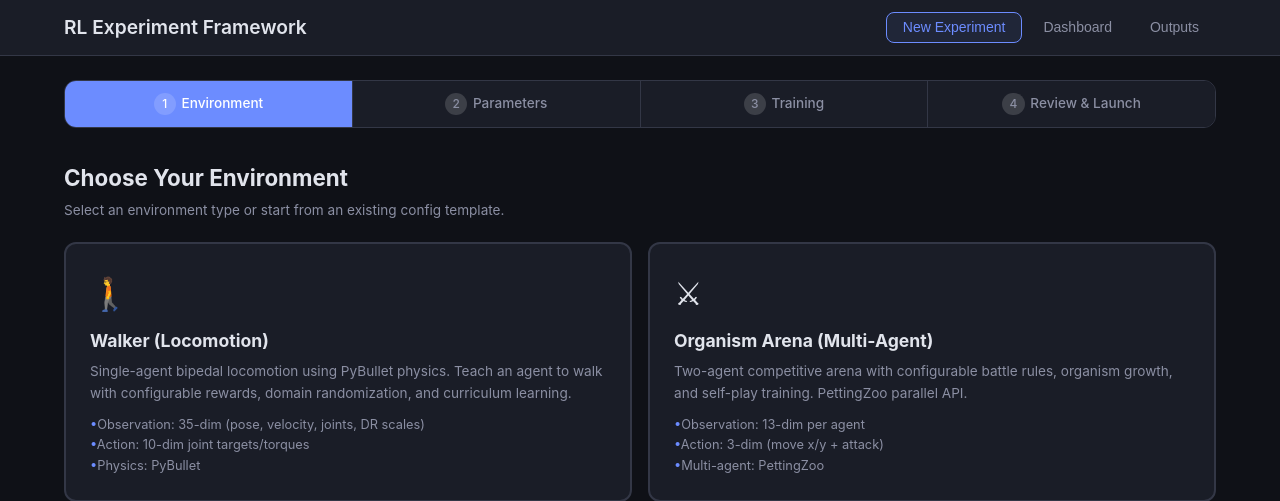
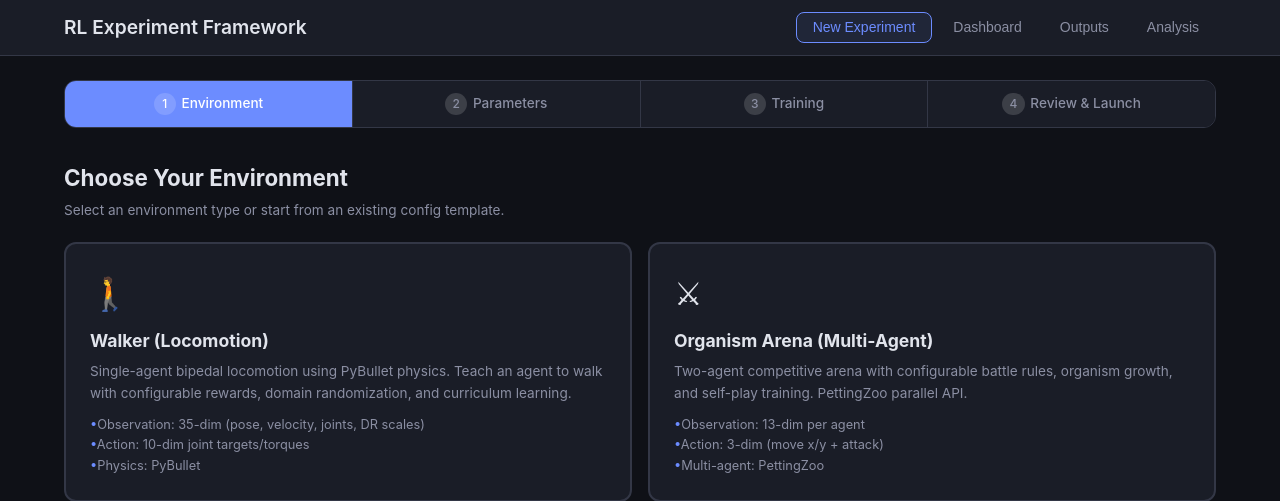
Before and after one commit to sparktron/MLenvironment, a Flask app: page / in a window 1280 px wide. Shown: the top 501 px of the page. Run offline with Flask 3, Linux system fonts and the light colour scheme.

Commit message:
Add registry-backed GUI analysis views

```diff
--- a/src/rl_framework/gui/app.py
+++ b/src/rl_framework/gui/app.py
@@ -3,6 +3,8 @@
 from __future__ import annotations
 
 import uuid
+import json
+import threading
 from pathlib import Path
 from typing import Any
 
@@ -11,6 +13,7 @@ from flask import Flask, abort, jsonify, render_template, request
 
 from rl_framework.gui.training_manager import TrainingManager
 from rl_framework.utils.config import validate_experiment_config
+from rl_framework.utils.run_registry import RunRegistry
 
 CONFIGS_DIR = Path(__file__).resolve().parent.parent / "configs" / "experiments"
 CONFIGS_DIR.mkdir(parents=True, exist_ok=True)
@@ -30,6 +33,8 @@ app.config["MAX_CONTENT_LENGTH"] = (
     5 * 1024 * 1024
 )  # 5 MB — guard against oversized JSON payloads
 manager = TrainingManager()
+_analysis_jobs: dict[str, dict[str, Any]] = {}
+_analysis_lock = threading.Lock()
 
 
 # ------------------------------------------------------------------
@@ -828,6 +833,99 @@ def get_league():
 
 
 # ------------------------------------------------------------------
+# Analysis API
+# ------------------------------------------------------------------
+
+
+@app.route("/api/analysis/runs", methods=["GET"])
+def analysis_runs():
+    """Return registry-backed run summaries for comparison views."""
+    registry = RunRegistry(_DEFAULT_OUTPUTS_DIR)
+    return jsonify(registry.list_runs())
+
+
+def _read_run_config(seed_dir: Path) -> dict[str, Any] | None:
+    manifest = seed_dir / "run_metadata.json"
+    try:
+        payload = json.loads(manifest.read_text(encoding="utf-8"))
+    except (OSError, ValueError):
+        return None
+    config = payload.get("config")
+    return config if isinstance(config, dict) else None
+
+
+def _start_analysis_job(kind: str, worker) -> str:
+    job_id = f"analysis_{uuid.uuid4().hex[:10]}"
+    with _analysis_lock:
+        _analysis_jobs[job_id] = {"job_id": job_id, "kind": kind, "status": "running"}
+
+    def run() -> None:
+        try:
+            result = worker()
+            with _analysis_lock:
+                _analysis_jobs[job_id].update(status="completed", result=result)
+        except Exception as exc:
+            with _analysis_lock:
+                _analysis_jobs[job_id].update(status="failed", error=str(exc))
+
+    threading.Thread(target=run, daemon=True).start()
+    return job_id
+
+
+@app.route("/api/analysis/replay", methods=["POST"])
+def launch_replay():
+    """Launch a replay for a selected run, preferring its best checkpoint."""
+    data = request.get_json(force=True) or {}
+    target = _safe_output_subpath(str(data.get("path", "")))
+    if target is None:
+        return jsonify({"error": "Invalid output path"}), 400
+    config = _read_run_config(target)
+    if config is None:
+        return jsonify({"error": "run_metadata.json is required for replay"}), 400
+    checkpoints = target / "checkpoints"
+    model = checkpoints / "best_model.zip"
+    if not model.exists():
+        model = checkpoints / "final_model.zip"
+    if not model.exists():
+        return jsonify({"error": "No best_model.zip or final_model.zip found"}), 404
+
+    def worker():
+        from rl_framework.cli.main import _render_replay
+
+        return _render_replay(config, str(model), opponent_path=data.get("opponent") or None)
+
+    return jsonify({"job_id": _start_analysis_job("replay", worker), "status": "running"})
+
+
+@app.route("/api/analysis/league-ratings", methods=["POST"])
+def launch_league_ratings():
+    """Rate a run's self-play snapshots using the arena tournament harness."""
+    data = request.get_json(force=True) or {}
+    target = _safe_output_subpath(str(data.get("path", "")))
+    if target is None:
+        return jsonify({"error": "Invalid output path"}), 400
+    config = _read_run_config(target)
+    snapshots = _league_snapshots(target / "checkpoints" / "league")
+    if config is None or len(snapshots) < 2:
+        return jsonify({"error": "At least two snapshots and run metadata are required"}), 400
+
+    def worker():
+        from rl_framework.training.arena_tournament import run_tournament
+
+        paths = [str(target / "checkpoints" / "league" / snap["name"]) for snap in snapshots]
+        return run_tournament(paths, config, n_episodes=int(data.get("episodes", 10)))
+
+    return jsonify({"job_id": _start_analysis_job("league_ratings", worker), "status": "running"})
+
+
+@app.route("/api/analysis/jobs/<job_id>", methods=["GET"])
+def analysis_job(job_id: str):
+    with _analysis_lock:
+        job = _analysis_jobs.get(job_id)
+        return jsonify(job or {"error": "Unknown analysis job"}), 200 if job else 404
+
+
+# ------------------------------------------------------------------
 # Entry point
 # ------------------------------------------------------------------
 
--- a/src/rl_framework/gui/static/app.js
+++ b/src/rl_framework/gui/static/app.js
@@ -72,6 +72,7 @@
       $("#tab-" + btn.dataset.tab).classList.add("active");
       if (btn.dataset.tab === "dashboard") refreshRuns();
       if (btn.dataset.tab === "outputs") refreshOutputs();
+      if (btn.dataset.tab === "analysis") refreshAnalysis();
     });
   });
 
@@ -883,6 +884,99 @@
   }
 
   // ------------------------------------------------------------------
+  // Analysis tab
+  // ------------------------------------------------------------------
+  async function pollAnalysisJob(jobId, resultEl) {
+    var job = await api("GET", "/api/analysis/jobs/" + jobId);
+    if (job.status === "running") {
+      resultEl.textContent = "Analysis job running...";
+      setTimeout(function () { pollAnalysisJob(jobId, resultEl); }, 1000);
+      return;
+    }
+    if (job.error) {
+      resultEl.textContent = "Analysis failed: " + job.error;
+      return;
+    }
+    if (job.kind === "replay") {
+      resultEl.textContent = "Replay: " + job.result.saved_replay;
+    } else {
+      var standings = (job.result.standings || []).map(function (s) {
+        return s.rank + ". " + s.competitor + " (" + s.elo + ")";
+      });
+      resultEl.textContent = standings.join("  ·  ");
+    }
+  }
+
+  async function refreshAnalysis() {
+    var runs = await api("GET", "/api/analysis/runs");
+    var container = $("#analysis-list");
+    if (!Array.isArray(runs) || runs.length === 0) {
+      $("#analysis-comparison").innerHTML = "";
+      container.innerHTML = '<p class="hint">No registry runs yet. New training runs appear here automatically.</p>';
+      return;
+    }
+    var comparison = $("#analysis-comparison");
+    var table = document.createElement("table");
+    table.className = "comparison-table";
+    table.innerHTML = "<thead><tr><th>Experiment</th><th>Run</th><th>Status</th><th>Algorithm</th><th>Latest reward</th><th>Latest length</th></tr></thead>";
+    var body = document.createElement("tbody");
+    runs.forEach(function (run) {
+      var row = document.createElement("tr");
+      var metrics = run.metrics || {};
+      [run.experiment_name, run.run_id, run.status, run.algorithm,
+        fmt(metrics["rollout/ep_rew_mean"]), fmt(metrics["rollout/ep_len_mean"])
+      ].forEach(function (value) { var cell = document.createElement("td"); cell.textContent = value; row.appendChild(cell); });
+      body.appendChild(row);
+    });
+    table.appendChild(body); comparison.innerHTML = ""; comparison.appendChild(table);
+    container.innerHTML = "";
+    runs.forEach(function (run) {
+      var item = document.createElement("div");
+      item.className = "output-item";
+      var title = document.createElement("h3");
+      title.textContent = run.experiment_name + " / " + run.run_id;
+      var meta = document.createElement("div");
+      meta.className = "meta";
+      meta.textContent = run.status + " · " + run.algorithm + " · seed " + run.seed;
+      var artifact = document.createElement("div");
+      artifact.className = "checkpoint-list";
+      (run.artifacts || []).forEach(function (a) {
+        var tag = document.createElement("span");
+        tag.className = "checkpoint-tag" + (a.path.indexOf("best_model") >= 0 ? " final" : "");
+        tag.textContent = a.kind + ": " + a.path.split("/").pop();
+        artifact.appendChild(tag);
+      });
+      var controls = document.createElement("div");
+      controls.className = "analysis-controls";
+      var result = document.createElement("div");
+      result.className = "meta";
+      var relPath = run.run_dir.replace(/\\/g, "/").split("outputs/").pop();
+      var replay = document.createElement("button");
+      replay.className = "btn secondary";
+      replay.textContent = "Replay best";
+      replay.addEventListener("click", async function () {
+        var response = await api("POST", "/api/analysis/replay", { path: relPath });
+        if (response.error) { result.textContent = response.error; return; }
+        pollAnalysisJob(response.job_id, result);
+      });
+      controls.appendChild(replay);
+      if (run.environment_type === "organism_arena_parallel") {
+        var league = document.createElement("button");
+        league.className = "btn secondary";
+        league.textContent = "Rate league";
+        league.addEventListener("click", async function () {
+          var response = await api("POST", "/api/analysis/league-ratings", { path: relPath, episodes: 10 });
+          if (response.error) { result.textContent = response.error; return; }
+          pollAnalysisJob(response.job_id, result);
+        });
+        controls.appendChild(league);
+      }
+      item.appendChild(title); item.appendChild(meta); item.appendChild(artifact);
+      item.appendChild(controls); item.appendChild(result); container.appendChild(item);
+    });
+  }
+
+  // ------------------------------------------------------------------
   // Frame Playback
   // ------------------------------------------------------------------
   async function pollFrames() {
--- a/src/rl_framework/gui/static/style.css
+++ b/src/rl_framework/gui/static/style.css
@@ -425,6 +425,10 @@ input[type="checkbox"] { width: auto; margin-right: 0.4rem; }
   border-left: 2px solid var(--border);
 }
 
+.analysis-controls { display: flex; gap: 0.5rem; margin: 0.7rem 0; flex-wrap: wrap; }
+.comparison-table { width: 100%; border-collapse: collapse; margin: 0.75rem 0 1rem; font-size: 0.85rem; }
+.comparison-table th, .comparison-table td { padding: 0.45rem; border-bottom: 1px solid var(--border, #d6dce4); text-align: left; }
+
 /* ---- Toast ---- */
 #toast-container {
   position: fixed;
--- a/src/rl_framework/gui/templates/index.html
+++ b/src/rl_framework/gui/templates/index.html
@@ -14,6 +14,7 @@
         <button class="nav-btn active" data-tab="wizard">New Experiment</button>
         <button class="nav-btn" data-tab="dashboard">Dashboard</button>
         <button class="nav-btn" data-tab="outputs">Outputs</button>
+        <button class="nav-btn" data-tab="analysis">Analysis</button>
       </nav>
     </div>
   </header>
@@ -241,6 +242,15 @@
         <div id="outputs-list"></div>
       </div>
     </section>
+
+    <section id="tab-analysis" class="tab-content">
+      <div class="outputs-panel">
+        <h2>Run Analysis</h2>
+        <p class="hint">Compare registry-backed runs, inspect selected checkpoints, and launch analysis jobs.</p>
+        <div id="analysis-comparison"></div>
+        <div id="analysis-list"></div>
+      </div>
+    </section>
   </main>
 
   <footer>
```
Also changed, not shown: docs/open_items_todo.md (+4 -2 lines), src/rl_framework/utils/run_registry.py (+23 -0 lines), tests/test_gui_api.py (+46 -0 lines), README.md.
